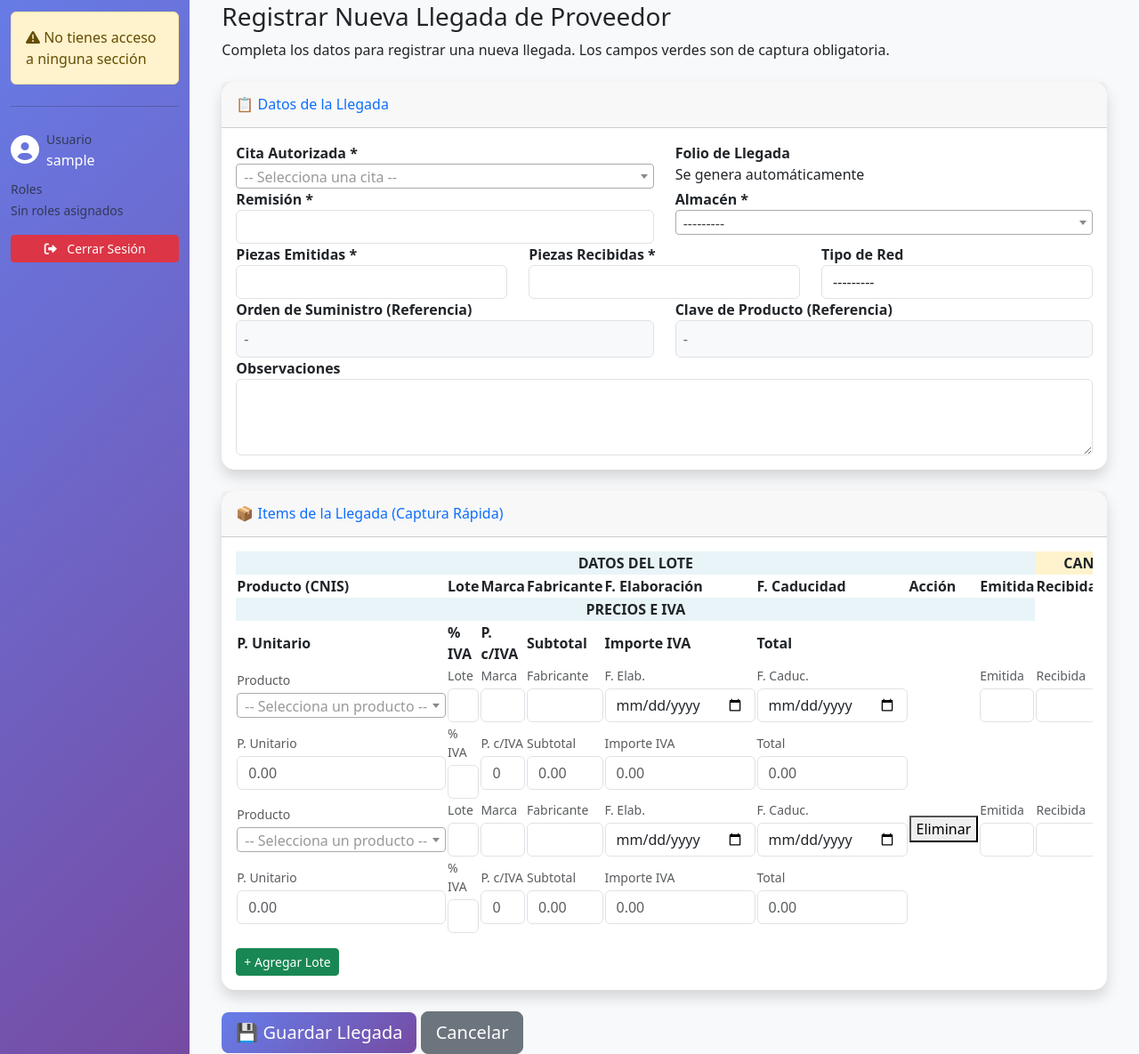
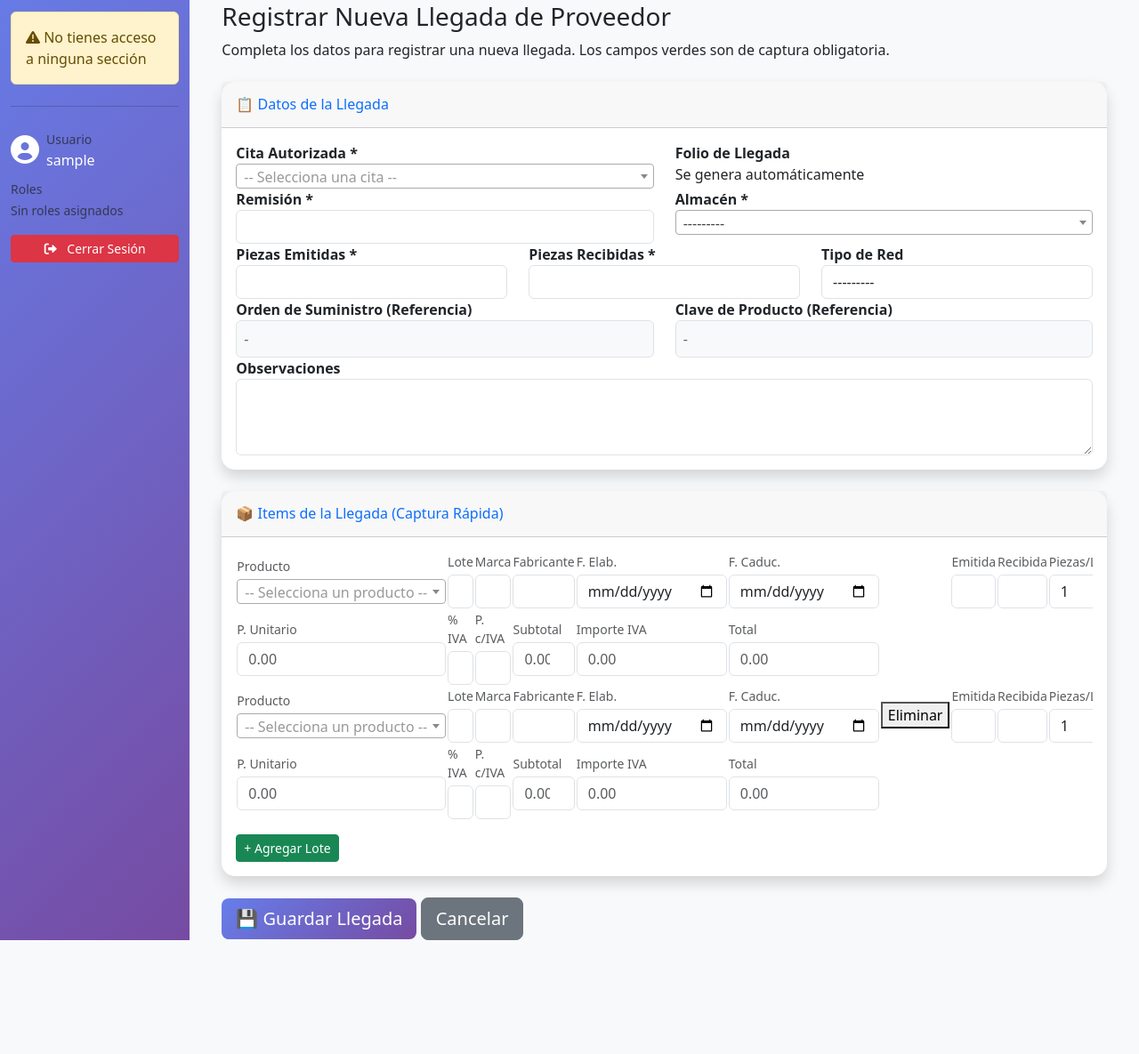
Before and after one commit to saea98/inventario_hospitalario, a Django app: page /logistica/llegadas/crear/ in a window 1280 px wide. Shown: the part 85-1270 px from the top of the page at 89% size. After the commit the page ends 1142 px from the top, so only its background shows below. Run offline with Django 4.2, Linux system fonts and the light colour scheme; the visitor is signed in with stand-in values (Sample User, id 1); data that the repository does not hold is empty; parts of the project's set-up code (start-up, migrations or seed data) failed here and were passed over; some libraries are stand-ins or nearby versions.

Commit message:
Remove: Eliminar encabezados de tabla ya que tenemos etiquetas en los inputs

```diff
--- a/templates/inventario/llegadas/crear_llegada.html
+++ b/templates/inventario/llegadas/crear_llegada.html
@@ -208,37 +208,7 @@
 
                 <div class="table-responsive">
                     <table class="table-items">
-                        <thead>
-                            <tr>
-                                <th colspan="8" style="background-color: #e8f4f8; text-align: center; font-weight: bold;">DATOS DEL LOTE</th>
-                                <th colspan="4" style="background-color: #fff3cd; text-align: center; font-weight: bold;">CANTIDADES</th>
-                            </tr>
-                            <tr>
-                                <th style="width: 15%;">Producto (CNIS)</th>
-                                <th style="width: 12%;">Lote</th>
-                                <th style="width: 10%;">Marca</th>
-                                <th style="width: 12%;">Fabricante</th>
-                                <th style="width: 10%;">F. Elaboración</th>
-                                <th style="width: 10%;">F. Caducidad</th>
-                                <th style="width: 6%;">Acción</th>
-                                <th style="width: 6%;">Emitida</th>
-                                <th style="width: 6%;">Recibida</th>
-                                <th style="width: 7%;">Piezas/Lote</th>
-                                <th style="width: 6%;"></th>
-                            </tr>
-                            <tr>
-                                <th colspan="8" style="background-color: #e8f4f8; text-align: center; font-weight: bold;">PRECIOS E IVA</th>
-                            </tr>
-                            <tr>
-                                <th style="width: 12%;">P. Unitario</th>
-                                <th style="width: 8%;">% IVA</th>
-                                <th style="width: 10%;">P. c/IVA</th>
-                                <th style="width: 10%;">Subtotal</th>
-                                <th style="width: 10%;">Importe IVA</th>
-                                <th style="width: 10%;">Total</th>
-                                <th colspan="2"></th>
-                            </tr>
-                        </thead>
+                        <thead style="display: none;"></thead>
                         <tbody id="items-tbody">
                             {% for form in formset %}
                                 <!-- FILA 1: Datos del Lote y Cantidades -->
```
